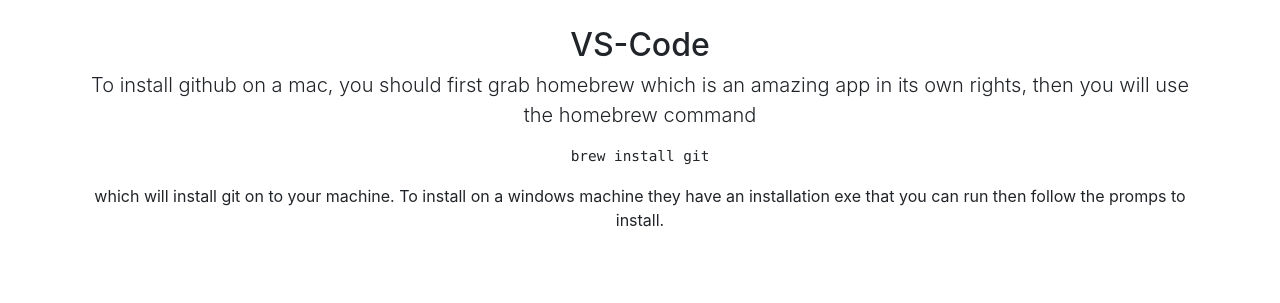
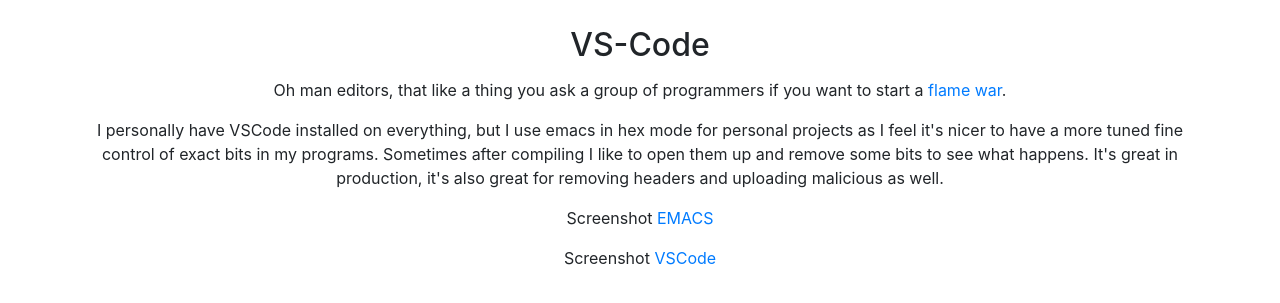
Before and after one commit to xDarkicex/xDarkicex.github.io, a website: page editor/editor.html in a window 1280 px wide. Shown: the part 677-980 px from the top of the page. Before the commit the page ends 925 px from the top, so only its background shows below. Drawn offline with Linux system fonts and the light colour scheme.

Commit message:
building the final project

```diff
--- a/editor/editor.html
+++ b/editor/editor.html
@@ -71,7 +71,11 @@
       <div class="row">
         <div class="col-md-12 text-center">
           <h2 class="mt-5">VS-Code</h2>
-          <p class="lead">To install github on a mac, you should first grab homebrew which is an amazing app in its own rights, then you will use the homebrew command <pre>brew install git</pre> which will install git on to your machine. To install on a windows machine they have an installation exe that you can run then follow the promps to install.</p>
+          <p class="lead"><p>Oh man editors, that like a thing you ask a group of programmers if you want to start a <a href="http://xkcd.com/378">flame war</a>.</p>
+          <p>I personally have VSCode installed on everything, but I use emacs in hex mode for personal projects as I feel it's nicer to have a more tuned fine control of exact bits in my programs. Sometimes after compiling I like to open them up and remove some bits to see what happens. It's great in production, it's also great for removing headers and uploading malicious as well.</p>
+          <p>Screenshot <a href="https://drive.google.com/file/d/0B_RQ-AdHjpXUdWp5S1hXYWIxOUU/view?usp=sharing">EMACS</a></p>
+          <p>Screenshot&nbsp;<a href="https://drive.google.com/file/d/0B_RQ-AdHjpXUMG03My1RMGRZcW8/view?usp=sharing">VSCode</a></p>
+          <p>&nbsp;</p></p>
         </div>
       </div>
     </div>
```
Also changed, not shown: editor/coderunner.html (+1 -1 lines), editor/plugins.html (+1 -1 lines), editor/themes.html (+2 -1 lines).
